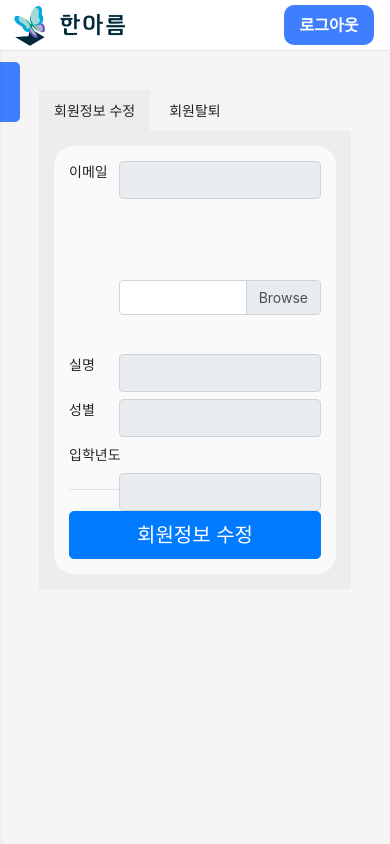
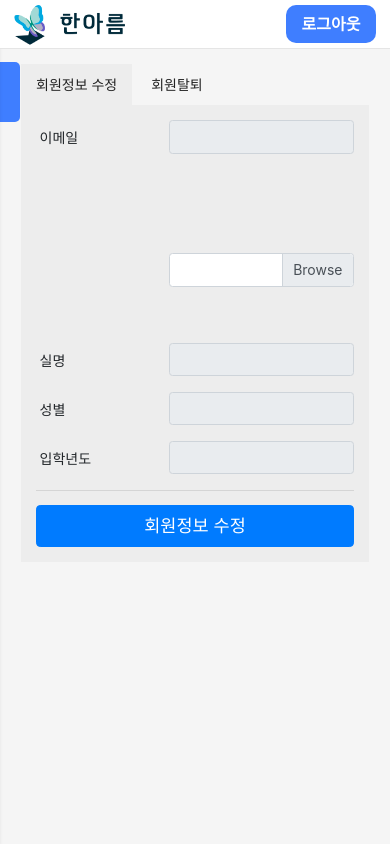
Before and after one commit to DeveloperRyou/re_hanalum, a Django app: template hanalum/member/templates/memberinfo.html in a window 390 px wide. Run offline with Django 3.2, Linux system fonts and the light colour scheme; the template is opened without the code that fills it, so the values that code supplies are empty; parts of the project's set-up code (start-up, migrations or seed data) failed here and were passed over; some libraries are stand-ins or nearby versions.

Commit message:
반응형 css 코드 추가 (모바일일때 14px, font-size는 rem 단위로 개발하기) 회원정보페이지 반응형 추가

```diff
--- a/hanalum/member/forms.py
+++ b/hanalum/member/forms.py
@@ -13,7 +13,7 @@ from django.utils.encoding import force_bytes
 class UserCreationForm(forms.ModelForm):
     password1 = forms.CharField(label='비밀번호', widget=forms.PasswordInput(
         attrs={'class': 'form-control', 'placeholder': '영문 + 숫자로 8자 이상'}))
-    password2 = forms.CharField(label='비밀번호 재확인', widget=forms.PasswordInput(
+    password2 = forms.CharField(label='비밀번호 확인', widget=forms.PasswordInput(
         attrs={'class': 'form-control', 'placeholder': '영문 + 숫자로 8자 이상'}))
 
     class Meta:
@@ -85,7 +85,7 @@ class CustomUserChangeForm(UserChangeForm):
     password = None
     password1 = forms.CharField(label='비밀번호', widget=forms.PasswordInput(
         attrs={'class': 'form-control', 'placeholder': '영문 + 숫자로 8자 이상'}))
-    password2 = forms.CharField(label='비밀번호 재확인', widget=forms.PasswordInput(
+    password2 = forms.CharField(label='비밀번호 확인', widget=forms.PasswordInput(
         attrs={'class': 'form-control', 'placeholder': '영문 + 숫자로 8자 이상'}))
 
     class Meta:
--- a/hanalum/member/templates/memberinfo.html
+++ b/hanalum/member/templates/memberinfo.html
@@ -3,14 +3,11 @@
 {% load static %}
 
 {% block css %}
-<link href="{% static 'css/member.css' %}" rel="stylesheet">
-<link rel="https://maxcdn.bootstrapcdn.com/font-awesome/4.6.3/css/font-awesome.min.css">
+<link href="{% static 'css/memberinfo.css' %}" rel="stylesheet">
 {% endblock %}
 
 {% block content %}
-  <div class="container">
-
-	<ul class="tabs">
+<ul class="tabs container">
     <li class="tab-link current" data-tab="tab-1">회원정보 수정</li>
     <li class="tab-link" data-tab="tab-2">회원탈퇴</li>
 </ul>
@@ -18,40 +15,56 @@
 <div id="tab-1" class="tab-content current container memberinfo">
   <form method = "POST" action = "{% url 'memberinfo' %}" class="form-register" enctype="multipart/form-data">
   {% csrf_token %}
-      <div class="mb-3">
+  <div class="d-flex mb-3">
+    <div class="col-xl-2 col-md-3 col-5 pt-2 px-1">
       <label for="id_email">이메일</label>
+    </div>
     <input type="text" value="{{user.email}}" class="form-control" id="id_email" disabled>
   </div>
-      <div class="mb-3">
+  <div class="d-flex mb-3">
+    <div class="col-xl-2 col-md-3 col-5 pt-2 px-1">
       <label for="{{form.password1.id_for_label}}">{{form.password1.label}}</label>
+    </div>
     {{form.password1}}
   </div>
-      <div class="mb-3">
+  <div class="d-flex mb-3">
+    <div class="col-xl-2 col-md-3 col-5 pt-2 px-1">
       <label for="{{form.password2.id_for_label}}">{{form.password2.label}}</label>
+    </div>
     {{form.password2}}
   </div>
-      <div class="mb-3">
+  <div class="d-flex mb-3">
+    <div class="col-xl-2 col-md-3 col-5 pt-2 px-1">
       <label for="{{form.avatar.id_for_label}}">{{form.avatar.label}}</label>
+    </div>
     <div class="custom-file">
       {{form.avatar}}
       <label class="custom-file-label" for="customFile">{{form.avatar.label}}</label>
     </div>
   </div>
-      <div class="mb-3">
+  <div class="d-flex mb-3">
+    <div class="col-xl-2 col-md-3 col-5 pt-2 px-1">
       <label for="{{form.nickname.id_for_label}}">{{form.nickname.label}}</label>
+      <div class="register_error ml-3">{{nickname_error}}</div>
+    </div>
     {{form.nickname}}
-        <div class="register_error ml-3 mb-2">{{nickname_error}}</div>
   </div>
-      <div class="mb-3">
+  <div class="d-flex mb-3">
+    <div class="col-xl-2 col-md-3 col-5 pt-2 px-1">
       <label for="id_realname">실명</label>
+    </div>
     <input type="text" value="{{user.realname}}" class="form-control" id="id_realname" disabled>
   </div>
-      <div class="mb-3">
+  <div class="d-flex mb-3">
+    <div class="col-xl-2 col-md-3 col-5 pt-2 px-1">
       <label for="id_gender">성별</label>
+    </div>
     <input type="text" value="{{user.get_gender_display}}" class="form-control" id="id_gender" disabled>
   </div>
-      <div class="mb-3">
+  <div class="d-flex mb-3">
+    <div class="col-xl-2 col-md-3 col-5 pt-2 px-1">
       <label for="id_admission_year">입학년도</label>
+    </div>
     <input type="text" value="{{user.admission_year}}" class="form-control" id="id_admission_year" disabled>
   </div>
   <hr>
@@ -62,12 +75,12 @@
   <form method = "POST" action = "{% url 'memberdelete' %}" class="form-register">
     {% csrf_token %}
     <p>탈퇴를 원하신다면 현재 비밀번호를 입력해주세요.</p>
+    <hr>
     <div class="row-delete mb-3">
       <input name="password" id="password" type="password" class="form-control" placeholder="비밀번호를 입력하세요">
       <button class="btn btn-primary btn-lg btn-delete" type="submit">회원탈퇴</button>
     </div>
   </form>
-	</div>
 </div>
 
   <script>
--- a/hanalum/static/css/default.css
+++ b/hanalum/static/css/default.css
@@ -1,7 +1,16 @@
 body {
-  font-size: .875rem;
   display: flex;
   background-color: #f5f5f5;
+}
+
+html{
+  font-size: 16px !important;
+}
+
+@media (max-width: 576px) {
+    html{
+        font-size: 14px !important;
+    }
 }
 
 /* 배경 */
@@ -36,6 +45,7 @@ body {
 
 .content {
     width: 100%;
+    padding-top: 1rem;
 }
 
 main{
--- a/hanalum/static/css/member.css
+++ b/hanalum/static/css/member.css
@@ -60,56 +60,3 @@ a:hover {
     background-color: #f8f9fa;
     border-radius: 5px;
 }
-
-/* 정보수정, 탈퇴페이지 */
-.memberinfo .form-control{
-    float: right;
-    width: 80%;
-}
-.memberinfo .custom-file{
-    float: right;
-    width: 80%;
-}
-.memberdelete p{
-    text-align: center;
-}
-.memberdelete .row-delete{
-    display: table;
-    width: 100%;
-}
-.memberdelete .form-control{
-    float: left;
-    width: 80%;
-}
-.memberdelete .btn-delete{
-    float: right;
-    font-size: 15px;
-}
-.container{
-	width: 100%;
-	margin: 0 auto;
-}
-ul.tabs{
-	margin: 0px;
-	padding: 0px;
-	list-style: none;
-}
-ul.tabs li{
-	background: none;
-	color: #222;
-	display: inline-block;
-	padding: 10px 15px;
-	cursor: pointer;
-}
-ul.tabs li.current{
-	background: #ededed;
-	color: #222;
-}
-.tab-content{
-	display: none;
-	background: #ededed;
-	padding: 15px;
-}
-.tab-content.current{
-	display: inherit;
-}
--- a/hanalum/templates/nav.html
+++ b/hanalum/templates/nav.html
@@ -5,7 +5,7 @@
 {% load extratags %}
 {% load static %}
 
-<body data-gr-c-s-loaded="true" onresize="check_size()">
+<body data-gr-c-s-loaded="true">
     <nav class="navbar navbar-color fixed-top flex-md-nowrap p-0">
       <a href="{% url 'main' %}"> <img class="img-title" src="{% static 'images/title.png' %}" alt=""> </a>
       <ul class="navbar-nav px-3" style="padding-bottom:5px; padding-top:5px; ">
```
Also changed, not shown: hanalum/static/css/memberinfo.css (added, +40 -0 lines). Lines whose indentation alone changed are shown as unchanged.
